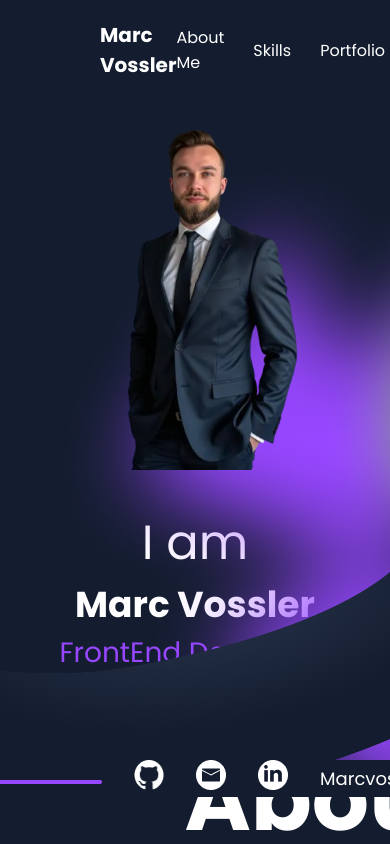
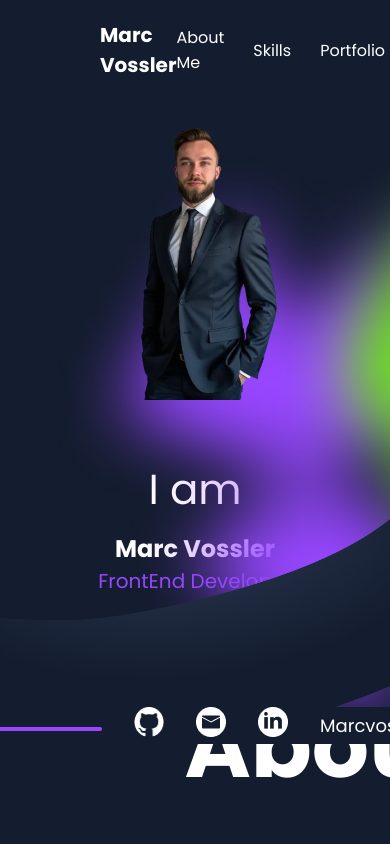
Before and after one commit to DerBlockProgrammer/MeinPortfolio, an Angular app in the folder eigenesPortfolio/: page / in a window 390 px wide. Shown: the top 844 px of the page. Built offline with nearby package versions, Linux system fonts and the light colour scheme.

Commit message:
Finishdesktop

```diff
--- a/eigenesPortfolio/src/app/mainPage/titel-view-me/titel-view-me.component.scss
+++ b/eigenesPortfolio/src/app/mainPage/titel-view-me/titel-view-me.component.scss
@@ -16,6 +16,9 @@ section {
         background-size: cover;
         background-repeat: no-repeat;
         z-index: 20;
+        >img{
+            height: 80vh;
+        }
     }
 
     .content-wrapper {
@@ -93,6 +96,9 @@ section {
 
         .buttonDiv {
             margin-top: 20px;
+            width: 100%;
+            display: flex;
+            justify-content: center;
 
             button {
                 background-color: #70e61c;
@@ -121,6 +127,8 @@ section {
     }
 }
 
+
+
 @media (max-width: 965px) {
     section {
         flex-direction: column;
@@ -138,10 +146,13 @@ section {
         .photo {
             width: 100%;
             height: auto;
+            display: flex;
+            justify-content: center;
 
             img {
-                width: 100%;
+                width: 80%;
                 height: auto;
+                max-height: 300px; /* Maximale Höhe des Bildes */
             }
         }
 
@@ -149,6 +160,7 @@ section {
             width: 100%;
             align-items: center;
             text-align: center;
+            margin-top: 20px;
 
             .iam-and-name {
                 flex-direction: column;
@@ -157,26 +169,29 @@ section {
 
                 .iam {
                     transform: none;
-                    font-size: 32px;
+                    font-size: 28px; /* Kleinere Schriftgröße */
                     text-align: center;
+                    margin-bottom: 10px;
                 }
 
                 .name .all {
                     .green {
-                        font-size: 36px;
+                        font-size: 24px; /* Angepasste Schriftgröße */
                     }
 
                     .lila {
-                        font-size: 28px;
+                        font-size: 20px; /* Angepasste Schriftgröße */
                     }
                 }
             }
 
             .buttonDiv {
                 margin-top: 20px;
+                display: flex;
+                justify-content: center;
 
                 button {
-                    font-size: 20px;
+                    font-size: 18px;
                     padding: 10px 20px;
                 }
             }
```
